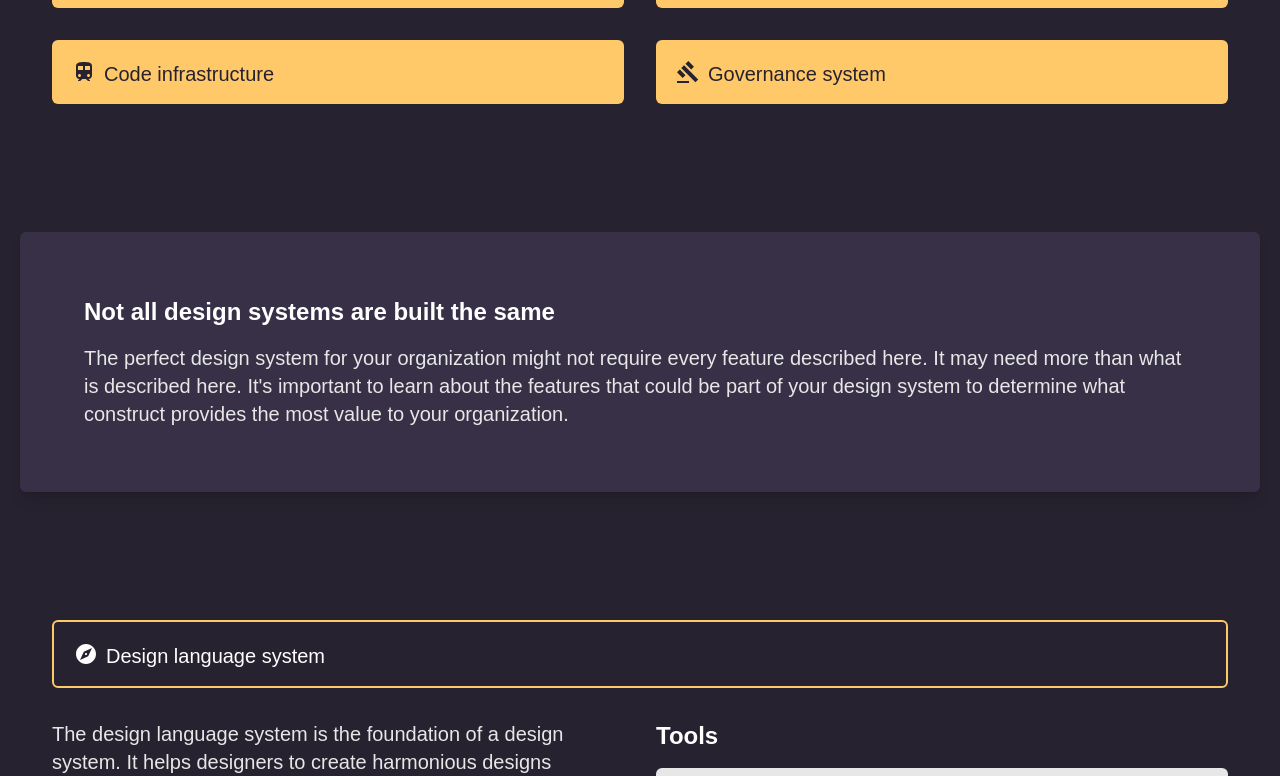
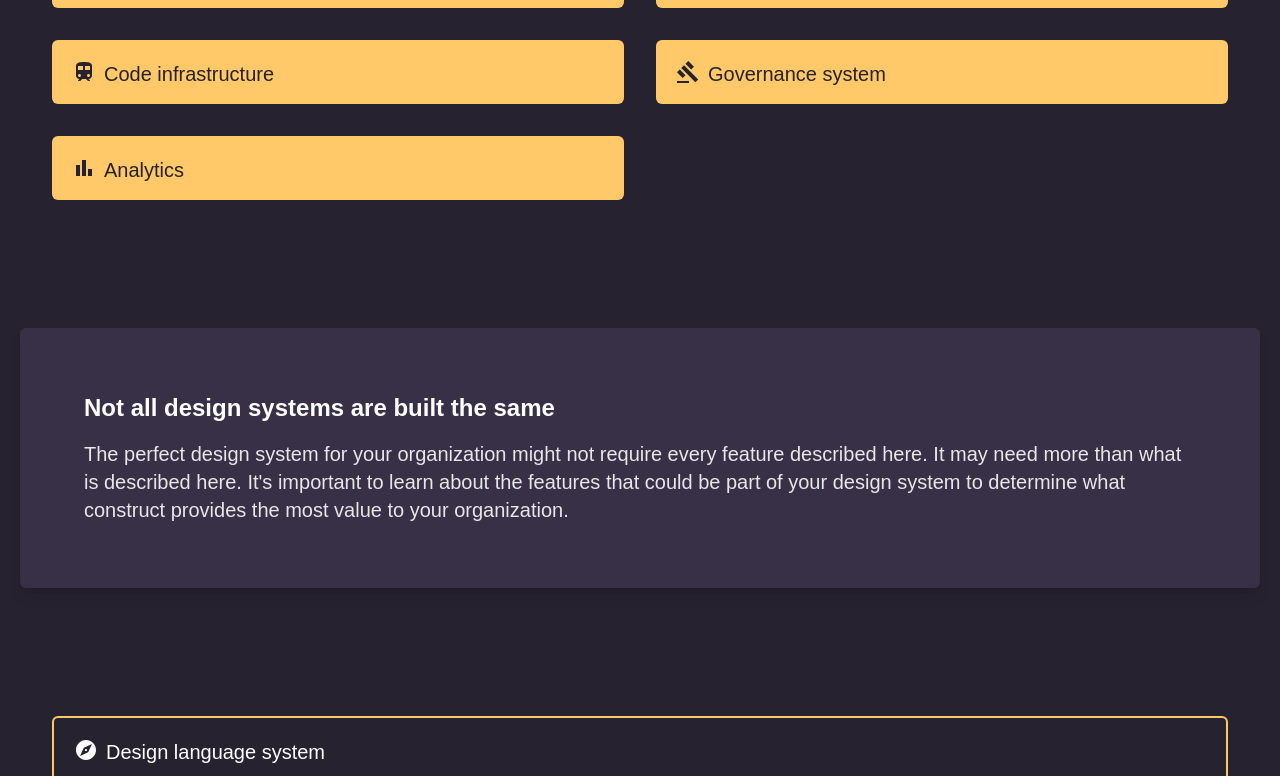
Before and after one commit to KolbySisk/designsystem.tools, a Next.js app: page / in a window 1280 px wide. Shown: the part 3279-4055 px from the top of the page. Built offline with nearby package versions, Linux system fonts and the light colour scheme; a web font is replaced by a local one.

Commit message:
feat: add analytics

```diff
--- a/src/data.tsx
+++ b/src/data.tsx
@@ -1,4 +1,4 @@
-import { MdExplore, MdExtension, MdImage, MdOutlineGavel, MdTopic, MdTrain } from 'react-icons/md'
+import { MdBarChart, MdExplore, MdExtension, MdImage, MdOutlineGavel, MdTopic, MdTrain } from 'react-icons/md'
 
 import { Feature } from '~/types'
 
@@ -573,4 +573,67 @@ export const features: Feature[] = [
       },
     ],
   },
+  {
+    id: 'analytics',
+    title: 'Analytics',
+    icon: <MdBarChart />,
+    description: (
+      <div className='space-y-4'>
+        <p>
+          Analytics refers to the process of collecting and analyzing data related to the usage, performance, and
+          effectiveness of the design system — helping you answer questions like:
+        </p>
+        <ul className='list-disc pl-8'>
+          <li>did component adoption increase?</li>
+          <li>which team and projects are adopting components?</li>
+          <li>is the investment paying off?</li>
+        </ul>
+      </div>
+    ),
+    features: [
+      {
+        title: 'Dashboard',
+        description: (
+          <div className='space-y-4'>
+            <p>
+              An easily accessible, well documented analytics dashboard is crucial for any design system. It contains
+              metrics based on the objectives and key performance indicators (KPIs) of the system and the overall
+              business.
+            </p>
+          </div>
+        ),
+      },
+      {
+        title: 'Reporting',
+        description: (
+          <div className='space-y-4'>
+            <p>
+              Periodic reporting of design system metrics increases awareness and helps the team make informed,
+              proactive decisions.
+            </p>
+          </div>
+        ),
+      },
+    ],
+    tools: [
+      {
+        title: 'Omlet',
+        link: 'https://omlet.io',
+      },
+    ],
+    articles: [
+      {
+        title: 'Measuring the impact of a design system',
+        link: 'https://didoo.medium.com/measuring-the-impact-of-a-design-system-7f925af090f7',
+      },
+      {
+        title: 'Data driven design systems in practice',
+        link: 'https://omlet.dev/blog/data-driven-design-systems-in-practice/',
+      },
+      {
+        title: 'Measuring design system success',
+        link: 'https://medium.com/eightshapes-llc/measuring-design-system-success-d0513a93dd96',
+      },
+    ],
+  },
 ]
```
